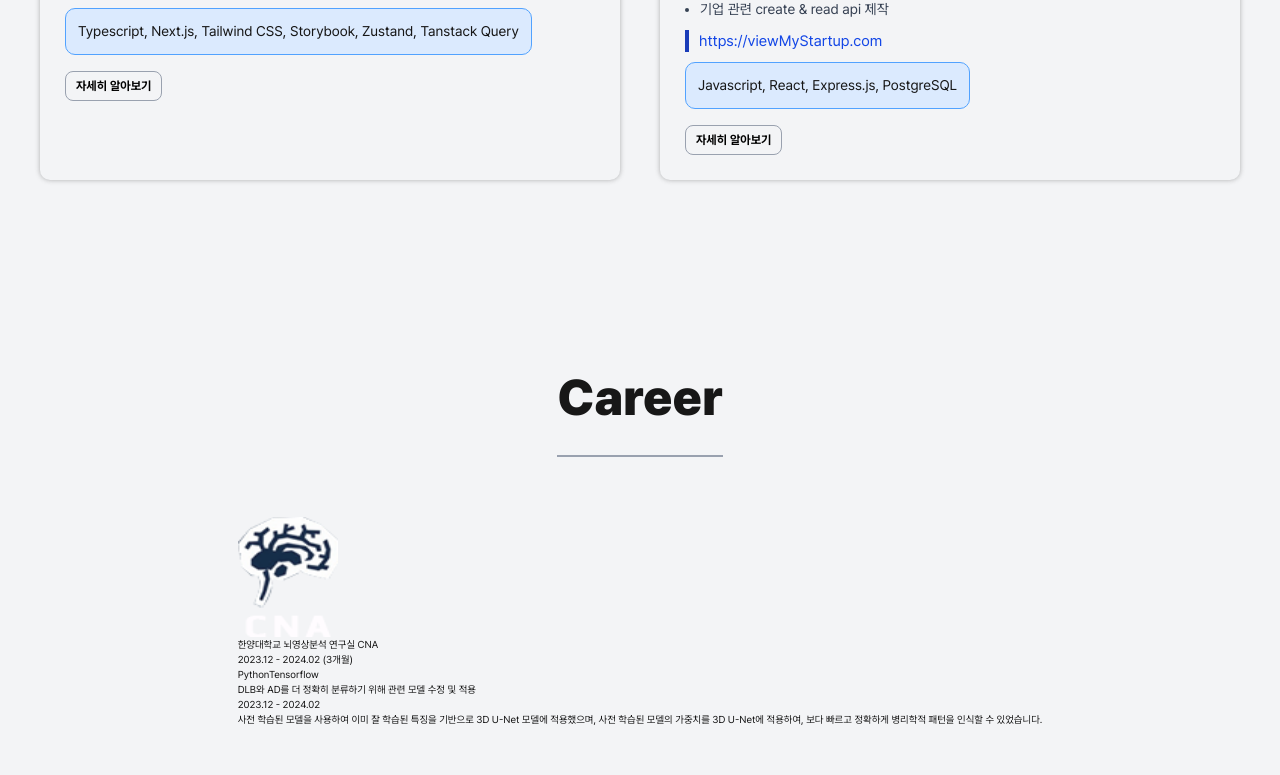
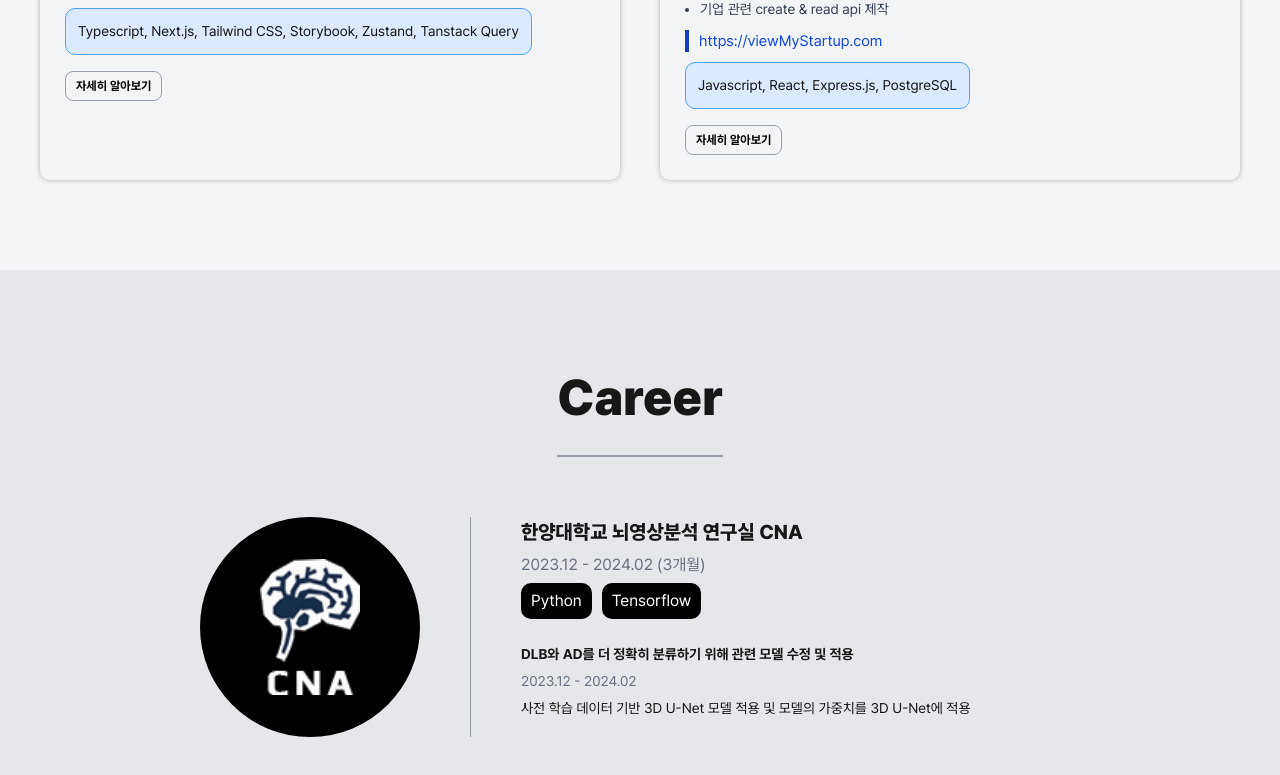
Before and after one commit to LDY981212/LDY981212.github.io, a Next.js app: page / in a window 1280 px wide. Shown: the part 2628-3403 px from the top of the page. Built offline with nearby package versions, Linux system fonts and the light colour scheme.

Commit message:
Style: project comp

```diff
--- a/src/components/Career.tsx
+++ b/src/components/Career.tsx
@@ -1,38 +1,79 @@
 import careerItems from "@/constants/careerItems";
 import { CareerProps } from "@/interfaces/CareerInterface";
 import Image from "next/image";
+import { motion } from "framer-motion";
+import { containerVariants, itemsVariants } from "@/utils/FramerVariants";
 
 export default function Career({ careerRef }: CareerProps) {
   return (
     <div
       ref={careerRef}
-      className="flex flex-col items-center py-[9rem] bg-gray-100"
+      className="flex flex-col items-center py-[9rem] bg-gray-200"
     >
       <h1 className="font-black text-[5rem] pb-[2rem] mb-[6rem] border-b-[0.2rem] border-gray-400">
         Career
       </h1>
-      <div>
-        <div className="relative w-[10rem] h-[12rem] rounded-full">
-          <Image src="/images/cna.png" alt="cna 로고" fill />
-        </div>
-        <div>
-          {careerItems &&
-            careerItems.map((careerItem) => (
-              <div key={careerItem.id}>
-                <h1>{careerItem.title}</h1>
-                <h3>{careerItem.created}</h3>
-                <div>{careerItem.stack}</div>
-                {careerItem.content.map((contentItem) => (
-                  <div key={contentItem.id}>
-                    <h1>{contentItem.header}</h1>
-                    <h3>{contentItem.year}</h3>
-                    <span>{contentItem.infor}</span>
+      <motion.div
+        variants={containerVariants}
+        initial="hidden"
+        whileInView="show"
+        className="flex flex-col self-start pl-[20rem]"
+      >
+        {careerItems &&
+          careerItems.map((careerItem) => (
+            <motion.div
+              variants={itemsVariants}
+              key={careerItem.id}
+              className="flex gap-[5rem]"
+            >
+              <div className="flex justify-center items-center w-[22rem] h-[22rem] bg-black rounded-full border-gray-400">
+                <Image
+                  src={careerItem.imageUrl}
+                  alt="cna 로고"
+                  width={100}
+                  height={100}
+                />
+              </div>
+              <div className="bg-gray-400 w-[0.1rem]"></div>
+              <div className="flex flex-col gap-[2.5rem]">
+                <div className="flex flex-col gap-[0.6rem]">
+                  <h1 className="text-[2rem] font-extrabold">
+                    {careerItem.title}
+                  </h1>
+                  <h3 className="text-[1.6rem] text-gray-500">
+                    {careerItem.created}
+                  </h3>
+                  <div className="flex flex-row gap-[1rem]">
+                    {careerItem.stack.map((stackItem, index) => (
+                      <div
+                        key={index}
+                        className="bg-black text-white text-[1.6rem] px-[1rem] py-[0.6rem] rounded-[1rem]"
+                      >
+                        {stackItem}
+                      </div>
+                    ))}
                   </div>
-                ))}
+                </div>
+                <div className="flex flex-col gap-[2rem]">
+                  {careerItem.content.map((contentItem) => (
+                    <div
+                      key={contentItem.id}
+                      className="flex flex-col gap-[0.6rem]"
+                    >
+                      <h1 className="text-[1.4rem] font-bold">
+                        {contentItem.header}
+                      </h1>
+                      <h3 className="text-[1.4rem] text-gray-500">
+                        {contentItem.year}
+                      </h3>
+                      <span className="text-[1.4rem]">{contentItem.infor}</span>
+                    </div>
+                  ))}
+                </div>
               </div>
-            ))}
-        </div>
-      </div>
+            </motion.div>
+          ))}
+      </motion.div>
     </div>
   );
 }
--- a/src/constants/careerItems.ts
+++ b/src/constants/careerItems.ts
@@ -11,10 +11,11 @@ const careerItems: CareerItems[] = [
         header: "DLB와 AD를 더 정확히 분류하기 위해 관련 모델 수정 및 적용",
         year: "2023.12 - 2024.02",
         infor:
-          " 사전 학습된 모델을 사용하여 이미 잘 학습된 특징을 기반으로 3D U-Net 모델에 적용했으며, 사전 학습된 모델의 가중치를 3D U-Net에 적용하여, 보다 빠르고 정확하게 병리학적 패턴을 인식할 수 있었습니다.",
+          " 사전 학습 데이터 기반 3D U-Net 모델 적용 및 모델의 가중치를 3D U-Net에 적용",
       },
     ],
     stack: ["Python", "Tensorflow"],
+    imageUrl: "/images/cna.png",
   },
 ];
 
--- a/src/constants/projectItems.ts
+++ b/src/constants/projectItems.ts
@@ -4,7 +4,7 @@ const projectItems: ProjectItems[] = [
   {
     id: "1",
     title: "개인 포트폴리오 웹",
-    created: "2025.06 (1人 개인 프로젝트)",
+    created: "2025.05 (1人 개인 프로젝트)",
     subTitle: "개인 포트폴리오 웹",
     content: [
       "Next.js의 SSR을 통해 SEO 최적화",
--- a/src/interfaces/CareerInterface.ts
+++ b/src/interfaces/CareerInterface.ts
@@ -8,6 +8,7 @@ export interface CareerItems {
   created: string;
   content: CareerContent[];
   stack: string[];
+  imageUrl: string;
 }
 
 export interface CareerContent {
```
